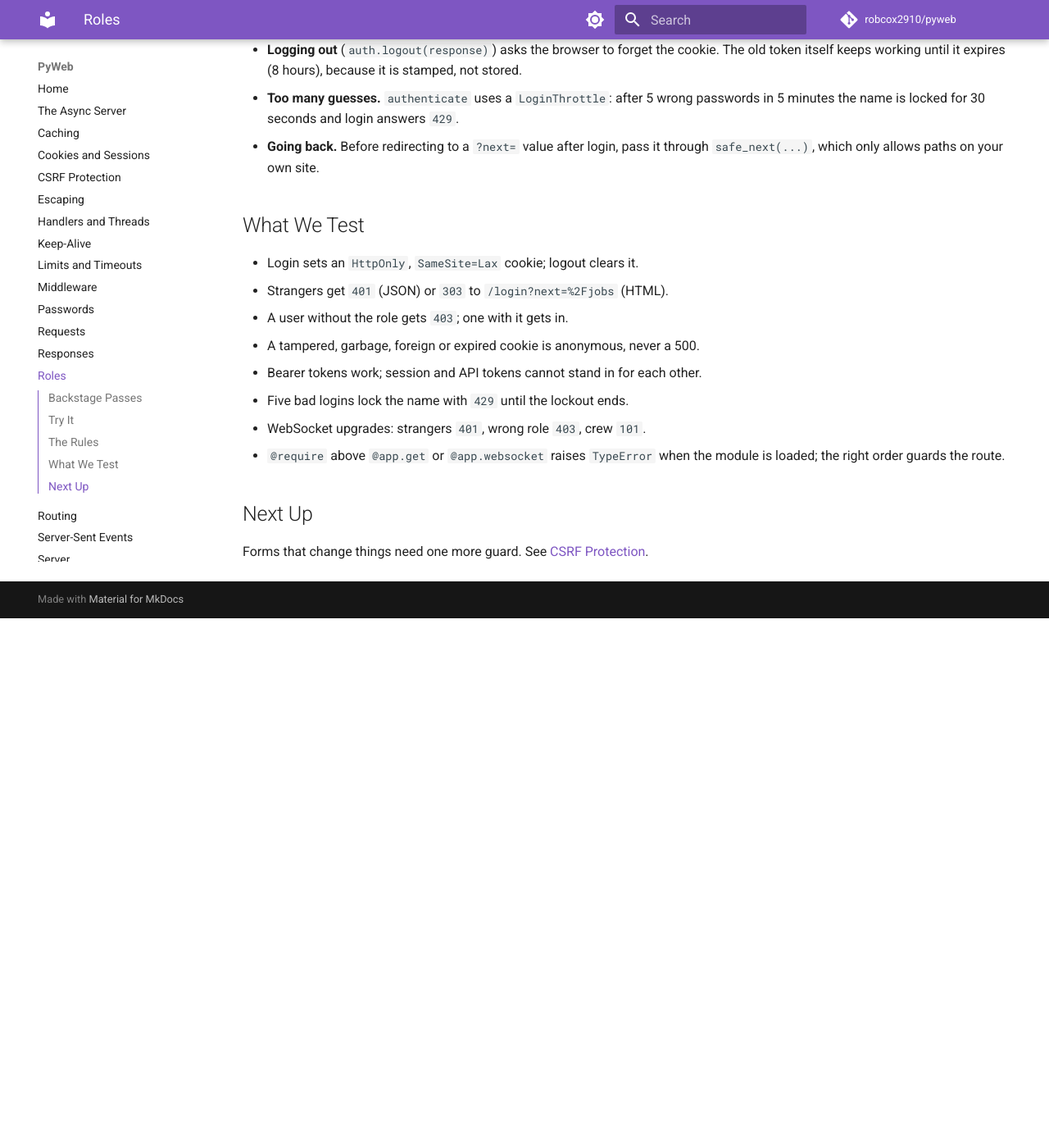
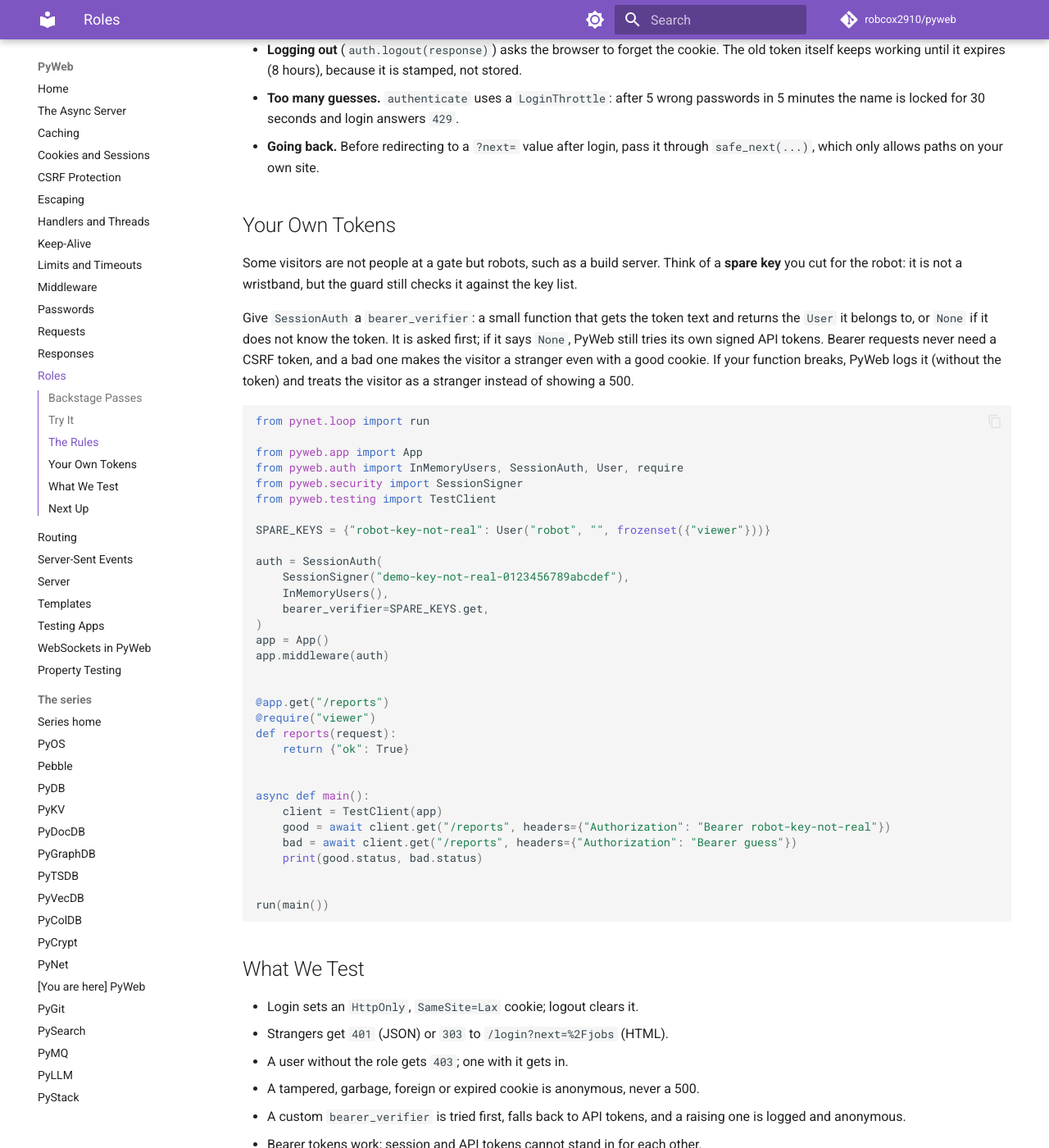
Before and after one commit to robcox2910/pyweb, an MkDocs documentation site: the page built from docs/concepts/roles.md, in a window 1280 px wide and 1400 px high, scrolled down 2185 px. Shown: the whole window at 82% size. Built offline with MkDocs 1.6.1 and Material for MkDocs 9.7.7, drawn with Linux system fonts in a browser that asks for light colours; comment, search, counter and statistics services are not loaded; before the commit the page ends 2939 px from its top, so only the background shows below that.

Commit message:
feat: add pluggable bearer_verifier to SessionAuth
Co-Authored-By: Claude Sonnet 5.5 <noreply@anthropic.com>

````diff
--- a/docs/concepts/roles.md
+++ b/docs/concepts/roles.md
@@ -118,12 +118,63 @@ handler with `authenticate(users, throttle, name, password)` and then
 - **Going back.** Before redirecting to a `?next=` value after login, pass
   it through `safe_next(...)`, which only allows paths on your own site.
 
+## Your Own Tokens
+
+Some visitors are not people at a gate but robots, such as a build
+server. Think of a **spare key** you cut for the robot: it is not a
+wristband, but the guard still checks it against the key list.
+
+Give `SessionAuth` a `bearer_verifier`: a small function that gets the
+token text and returns the `User` it belongs to, or `None` if it does not
+know the token. It is asked first; if it says `None`, PyWeb still tries
+its own signed API tokens. Bearer requests never need a CSRF token, and
+a bad one makes the visitor a stranger even with a good cookie. If your
+function breaks, PyWeb logs it (without the token) and treats the visitor
+as a stranger instead of showing a 500.
+
+```python
+from pynet.loop import run
+
+from pyweb.app import App
+from pyweb.auth import InMemoryUsers, SessionAuth, User, require
+from pyweb.security import SessionSigner
+from pyweb.testing import TestClient
+
+SPARE_KEYS = {"robot-key-not-real": User("robot", "", frozenset({"viewer"}))}
+
+auth = SessionAuth(
+    SessionSigner("demo-key-not-real-0123456789abcdef"),
+    InMemoryUsers(),
+    bearer_verifier=SPARE_KEYS.get,
+)
+app = App()
+app.middleware(auth)
+
+
+@app.get("/reports")
+@require("viewer")
+def reports(request):
+    return {"ok": True}
+
+
+async def main():
+    client = TestClient(app)
+    good = await client.get("/reports", headers={"Authorization": "Bearer robot-key-not-real"})
+    bad = await client.get("/reports", headers={"Authorization": "Bearer guess"})
+    print(good.status, bad.status)
+
+
+run(main())
+```
+
 ## What We Test
 
 - Login sets an `HttpOnly`, `SameSite=Lax` cookie; logout clears it.
 - Strangers get `401` (JSON) or `303` to `/login?next=%2Fjobs` (HTML).
 - A user without the role gets `403`; one with it gets in.
 - A tampered, garbage, foreign or expired cookie is anonymous, never a 500.
+- A custom `bearer_verifier` is tried first, falls back to API tokens, and a
+  raising one is logged and anonymous.
 - Bearer tokens work; session and API tokens cannot stand in for each other.
 - Five bad logins lock the name with `429` until the lockout ends.
 - WebSocket upgrades: strangers `401`, wrong role `403`, crew `101`.
````
Also changed, not shown: 3 other files.
